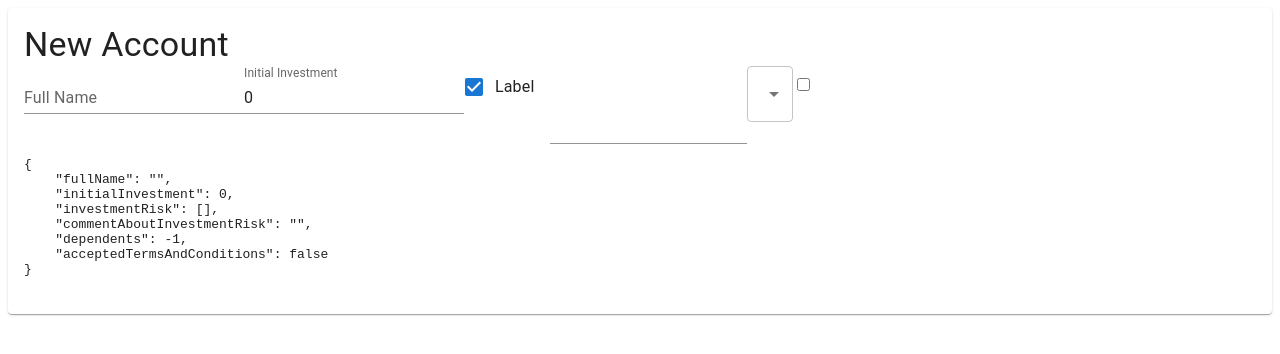
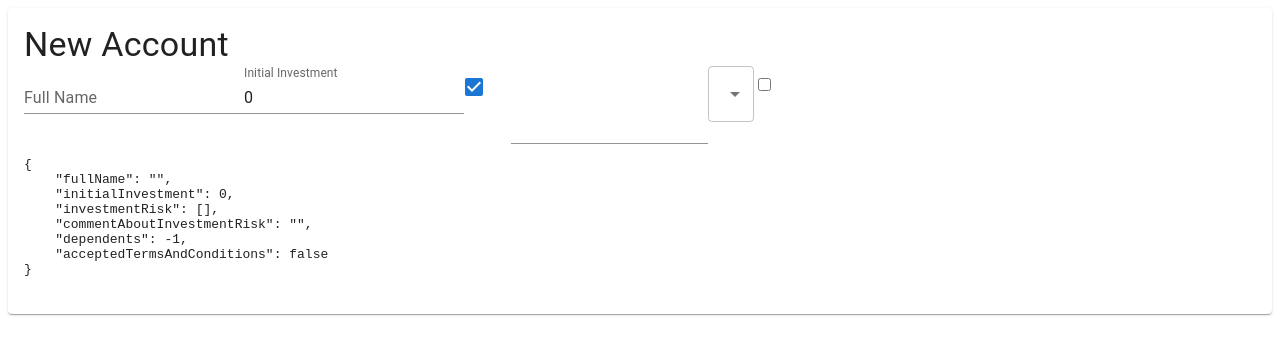
Before and after one commit to Annie-Huang/formik-typescript-material-ui, a React (Create React App) app: page / in a window 1280 px wide. Shown: the top 354 px of the page. Built offline with nearby package versions, Linux system fonts and the light colour scheme.

Commit message:
Pass props and field and label into <Checkbox>

```diff
--- a/src/MyCheckbox.tsx
+++ b/src/MyCheckbox.tsx
@@ -16,6 +16,9 @@ export const MyCheckbox: FC<MyCheckboxProps> = (props) => {
   });
 
   return (
-    <FormControlLabel control={<Checkbox defaultChecked />} label='Label' />
+    <FormControlLabel
+      control={<Checkbox {...props} {...field} />}
+      label={props.label}
+    />
   );
 };
```
